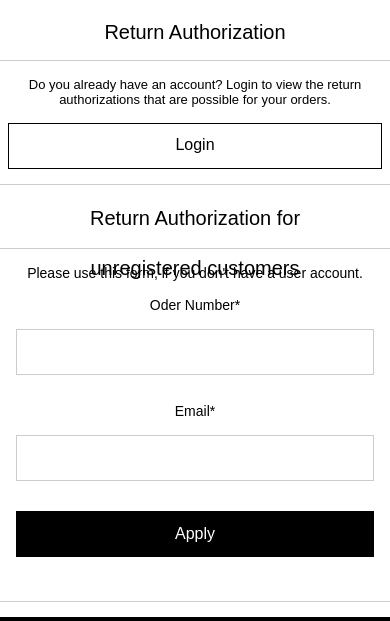
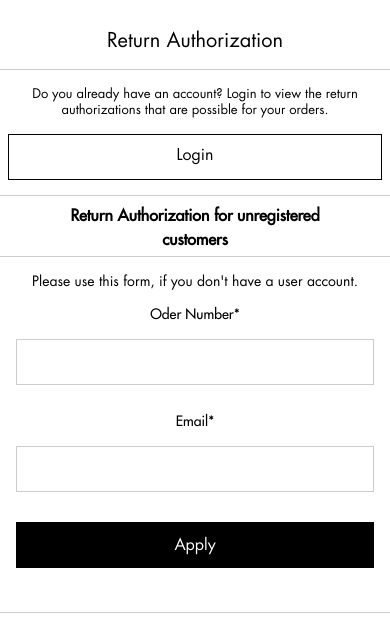
Before and after one commit to 24e1010012-hub/return-dg, a plain HTML site: page index.html in a window 390 px wide. Shown: the part 990-1611 px from the top of the page. Drawn offline with Linux system fonts and the light colour scheme.

Commit message:
Add fonts

```diff
--- a/assets/styles.css
+++ b/assets/styles.css
@@ -4,8 +4,30 @@
     padding: 0;
 }
 
+@font-face {
+    font-family: 'FuturaLTPro';
+    src: url('fonts/FuturaLTProBook.otf') format('opentype'); /* Sửa thành opentype */
+    font-weight: 300;
+    font-style: normal;
+}
+
+@font-face {
+    font-family: 'FuturaLTPro';
+    src: url('fonts/FuturaLTProMedium.otf') format('opentype'); /* Sửa thành opentype */
+    font-weight: 500;
+    font-style: normal;
+}
+
+h1, h2, .header {
+    font-weight: 600;
+}
+
+p,a,li{
+    font-weight: 100;
+}
+
 html, body{
-    font-family: "Jost", sans-serif;
+    font-family: 'FuturaLTPro', sans-serif;
     font-optical-sizing: auto;
     font-style: normal;
 }
@@ -402,7 +424,7 @@ body{
 }
 
 .contact-1-right{
-    padding: 6px 0px 0px 92px;
+    padding: 6px 0px 0px 102px;
     width: 464px;
     height: 205px;
     word-spacing: 1.6px;
@@ -672,11 +694,11 @@ body{
     }
 
     .login-form {
-        padding-inline: 31%;
+        padding-inline: 23%;
     }
 
     .input-form {
-        padding-inline: 31%;
+        padding-inline: 23%;
     }
 
     .login-content-form h2 {
@@ -753,7 +775,7 @@ body{
     }
 
     .contact-1-right{
-        padding: 6px 0px 0px 145px;
+        padding: 6px 0px 0px 62px;
     }
 
     .input-form-right{
@@ -938,13 +960,14 @@ body{
     .apply-author-mobile h2{
         padding: 8px 36px 8px 36px;
         text-align: center;
-        font-size: 20px;
-        font-weight: 100;
+        font-size: 16px;
+        font-weight: 600;
         border-top: 1px solid #ccc;
         border-bottom: 1px solid #ccc;
         width: 100%;
-        height: 65px;
-        line-height: 2.5;
+        height: 62px;
+        line-height: 1.5;
+        overflow: hidden;
      }
 
     .apply-author-mobile p {
```
Also changed, not shown: assets/fonts/FuturaLTProBook.otf (added), assets/fonts/FuturaLTProMedium.otf (added).
